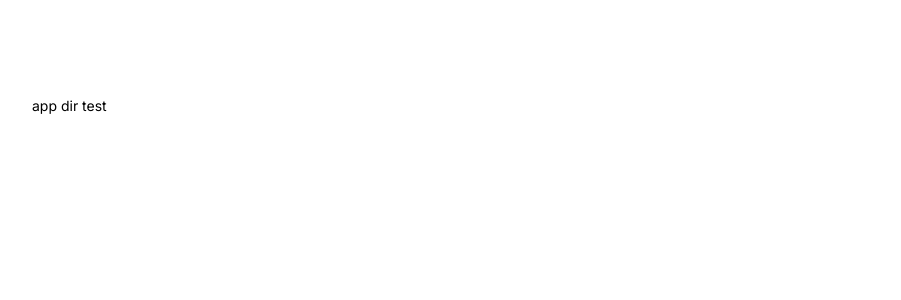
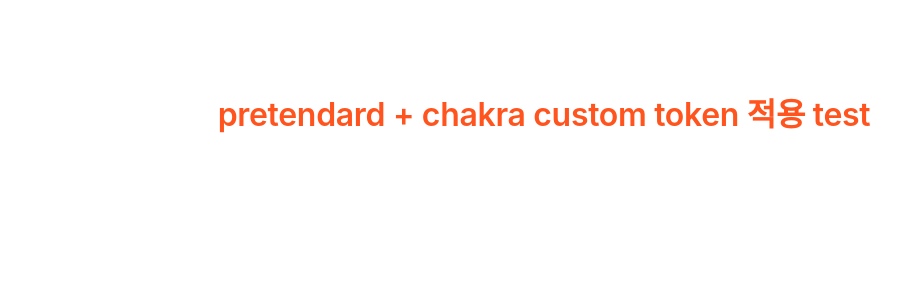
Before and after one commit to depromeet/InsightOut-client, a Next.js app: page / in a window 1280 px wide. Shown: the top 300 px of the page, without its empty margins (96-997 px from the left). Built offline with nearby package versions, Linux system fonts and the light colour scheme; a web font is replaced by a local one.

Commit message:
feat: chakra ui customize theme 적용

```diff
--- a/src/app/layout.tsx
+++ b/src/app/layout.tsx
@@ -1,21 +1,21 @@
-import './globals.css'
-import { Inter } from 'next/font/google'
-import { PropsWithChildren } from 'react'
-import TanstackQueryProvider from '@/providers/TanstackQueryProvider'
-
-const inter = Inter({ subsets: ['latin'] })
+import './globals.css';
+import { PropsWithChildren } from 'react';
+import TanstackQueryProvider from '@/providers/TanstackQueryProvider';
+import ChakraUIProvider from '@/providers/ChakraProvider';
 
 export const metadata = {
   title: 'Create Next App',
   description: 'Generated by create next app',
-}
+};
 
 export default function RootLayout({ children }: PropsWithChildren) {
   return (
     <html lang="ko">
-      <body className={inter.className}>
-        <TanstackQueryProvider>{children}</TanstackQueryProvider>
+      <body>
+        <TanstackQueryProvider>
+          <ChakraUIProvider>{children}</ChakraUIProvider>
+        </TanstackQueryProvider>
       </body>
     </html>
-  )
+  );
 }
--- a/src/app/page.tsx
+++ b/src/app/page.tsx
@@ -1,9 +1,15 @@
+'use client';
+import { colors } from '@/styles/theme/foundations/colors';
+import { fonts } from '@/styles/theme/foundations/fonts';
+import { textStyles } from '@/styles/theme/foundations/textStyles';
+import { Box } from '@chakra-ui/react';
+
 export default function Home() {
   return (
     <main className="flex min-h-screen flex-col items-center justify-between p-24">
-      <div className="z-10 w-full max-w-5xl items-center justify-between font-mono text-sm lg:flex">
-        app dir test
-      </div>
+      <Box css={textStyles.h1} color={colors.primary}>
+        pretendard + chakra custom token 적용 test
+      </Box>
     </main>
   );
 }
--- /dev/null
+++ b/src/providers/ChakraProvider.tsx
@@ -0,0 +1,9 @@
+'use client';
+
+import theme from '@/styles/theme';
+import { ChakraProvider } from '@chakra-ui/react';
+import { PropsWithChildren } from 'react';
+
+export default function ChakraUIProvider({ children }: PropsWithChildren) {
+  return <ChakraProvider theme={theme}>{children}</ChakraProvider>;
+}
--- /dev/null
+++ b/src/styles/theme/foundations/colors.ts
@@ -0,0 +1,27 @@
+// @TODO: 디자인 나오면 변경하기
+export const colors = {
+  primary: '#FF541E',
+  secondary: '#1E1E1F',
+  transparent: 'transparent',
+  black: '#000',
+  white: '#fff',
+  grey: {
+    1: '#F6F8F9',
+    2: '#E2E2E2',
+    3: '#DDDDDD',
+    4: '#9A9A9A',
+    5: '#777777',
+    6: '#4E4E4E',
+    8: '#363738',
+    9: '#1E1F20',
+    10: '#1A1919',
+  },
+  red: {
+    1: '#F54141',
+  },
+  orange: '#FF541E',
+  green: {
+    1: '#23CF69',
+  },
+  hyperlink: '#0075FF',
+};
--- /dev/null
+++ b/src/styles/theme/foundations/fonts.ts
@@ -0,0 +1,3 @@
+export const fonts = {
+  body: `"Pretendard Variable", Pretendard, -apple-system, BlinkMacSystemFont, system-ui, Roboto, "Helvetica Neue", "Segoe UI", "Apple SD Gothic Neo", "Noto Sans KR", "Malgun Gothic", "Apple Color Emoji", "Segoe UI Emoji", "Segoe UI Symbol", sans-serif`,
+};
--- /dev/null
+++ b/src/styles/theme/foundations/index.ts
@@ -0,0 +1,11 @@
+import { colors } from './colors';
+import { fonts } from './fonts';
+import { semanticTokens } from './semanticTokens';
+import { textStyles } from './textStyles';
+
+export const foundations = {
+  colors,
+  fonts,
+  semanticTokens,
+  textStyles,
+};
--- /dev/null
+++ b/src/styles/theme/foundations/semanticTokens.ts
@@ -0,0 +1,10 @@
+// @TODO: 디자인 나오면 변경하기
+export const semanticTokens = {
+  colors: {
+    error: 'red.1',
+    success: 'green.1',
+    background: 'grey.1',
+    divider: 'grey.2',
+    disabled: 'grey.3',
+  },
+};
--- /dev/null
+++ b/src/styles/theme/foundations/textStyles.ts
@@ -0,0 +1,83 @@
+// @TODO: 디자인 나오면 변경하기
+export const textStyles = {
+  h1: {
+    fontWeight: 600,
+    fontSize: '32px',
+    lineHeight: '38px',
+    letterSpacing: '-0.01em',
+  },
+  h2: {
+    fontWeight: 600,
+    fontSize: '24px',
+    lineHeight: '29px',
+    letterSpacing: '-0.01em',
+  },
+  h3: {
+    fontWeight: 600,
+    fontSize: '18px',
+    lineHeight: '22px',
+    letterSpacing: '-0.01em',
+  },
+  body1: {
+    fontWeight: 500,
+    fontSize: '16px',
+    lineHeight: '100%',
+    letterSpacing: '-0.01em',
+  },
+  multiBody1: {
+    fontWeight: 500,
+    fontSize: '16px',
+    lineHeight: '150%',
+    letterSpacing: '-0.01em',
+  },
+  body2: {
+    fontWeight: 400,
+    fontSize: '14px',
+    lineHeight: '100%',
+    letterSpacing: '-0.01em',
+  },
+  multiBody2: {
+    fontWeight: 400,
+    fontSize: '14px',
+    lineHeight: '150%',
+    letterSpacing: '-0.01em',
+  },
+  body3: {
+    fontWeight: 400,
+    fontSize: '13px',
+    lineHeight: '100%',
+    letterSpacing: '-0.01em',
+  },
+  multiBody3: {
+    fontWeight: 400,
+    fontSize: '13px',
+    lineHeight: '150%',
+    letterSpacing: '-0.01em',
+  },
+  caption: {
+    fontWeight: 500,
+    fontSize: '12px',
+    lineHeight: '100%',
+    letterSpacing: '-0.01em',
+  },
+  multiCaption: {
+    fontWeight: 500,
+    fontSize: '12px',
+    lineHeight: '150%',
+    letterSpacing: '-0.01em',
+  },
+  buttonMedium: {
+    fontWeight: 600,
+    fontSize: '16px',
+    lineHeight: '100%',
+    letterSpacing: '-0.01em',
+    color: '#FF6F1E',
+  },
+  buttonSmall: {
+    fontWeight: 500,
+    fontSize: '14px',
+    lineHeight: '100%',
+    letterSpacing: '-0.01em',
+    color: '#FF6F1E',
+  },
+};
--- /dev/null
+++ b/src/styles/theme/index.ts
@@ -0,0 +1,42 @@
+import type { Theme as ChakraTheme, ThemeConfig } from '@chakra-ui/react';
+import { extendTheme } from '@chakra-ui/react';
+
+// Global styles (overrides)
+import styles from './styles';
+
+// Foundations
+import { foundations } from './foundations';
+
+const config: ThemeConfig = {
+  initialColorMode: 'light',
+  useSystemColorMode: false,
+};
+
+const theme = extendTheme({
+  styles,
+  config,
+  ...foundations,
+  components: {
+    // Components
+    // @FIXME: example 삭제하기
+    Textarea: {
+      variants: {
+        outline: {
+          _placeholder: {
+            color: `${foundations.colors.grey[3]}`,
+          },
+        },
+        unstyled: {
+          _placeholder: {
+            color: `${foundations.colors.grey[3]}`,
+          },
+        },
+      },
+    },
+  },
+}) as Theme;
+
+type Theme = ChakraTheme & typeof foundations;
+
+export type { Theme };
+export default theme;
--- /dev/null
+++ b/src/styles/theme/styles.ts
@@ -0,0 +1,27 @@
+const styles = {
+  global: {
+    '*': {
+      boxSizing: 'border-box',
+    },
+    'html, body': {
+      margin: 0,
+      padding: 0,
+      height: '100%',
+    },
+    a: {
+      color: 'inherit',
+      textDecoration: 'none',
+    },
+    'textarea: focus, input: focus, button: focus': {
+      outline: 'none !important',
+    },
+    'textarea: focus-visible, input: focus-visible, button: focus-visible': {
+      outline: 'none !important',
+    },
+    ul: {
+      listStyle: 'none',
+    },
+  },
+};
+
+export default styles;
```
Also changed, not shown: src/providers/TanstackQueryProvider.tsx (+6 -6 lines).
